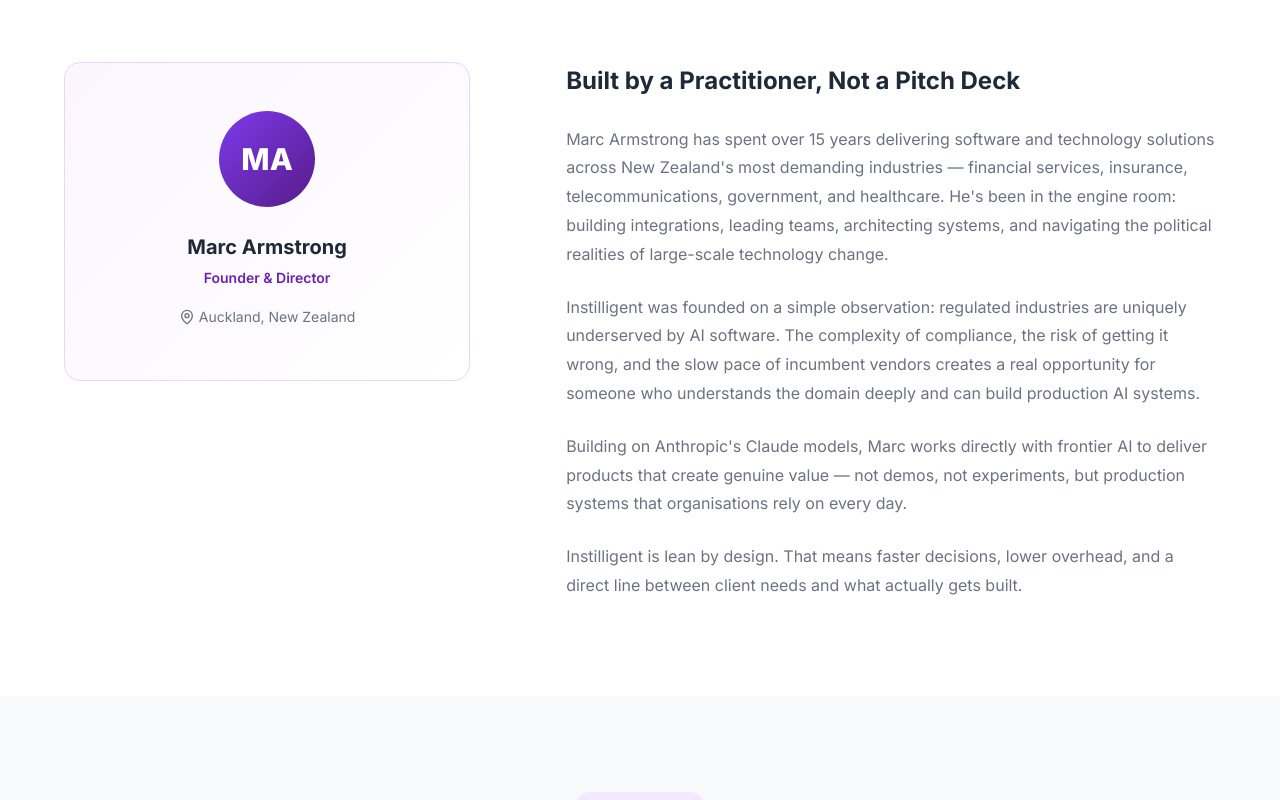
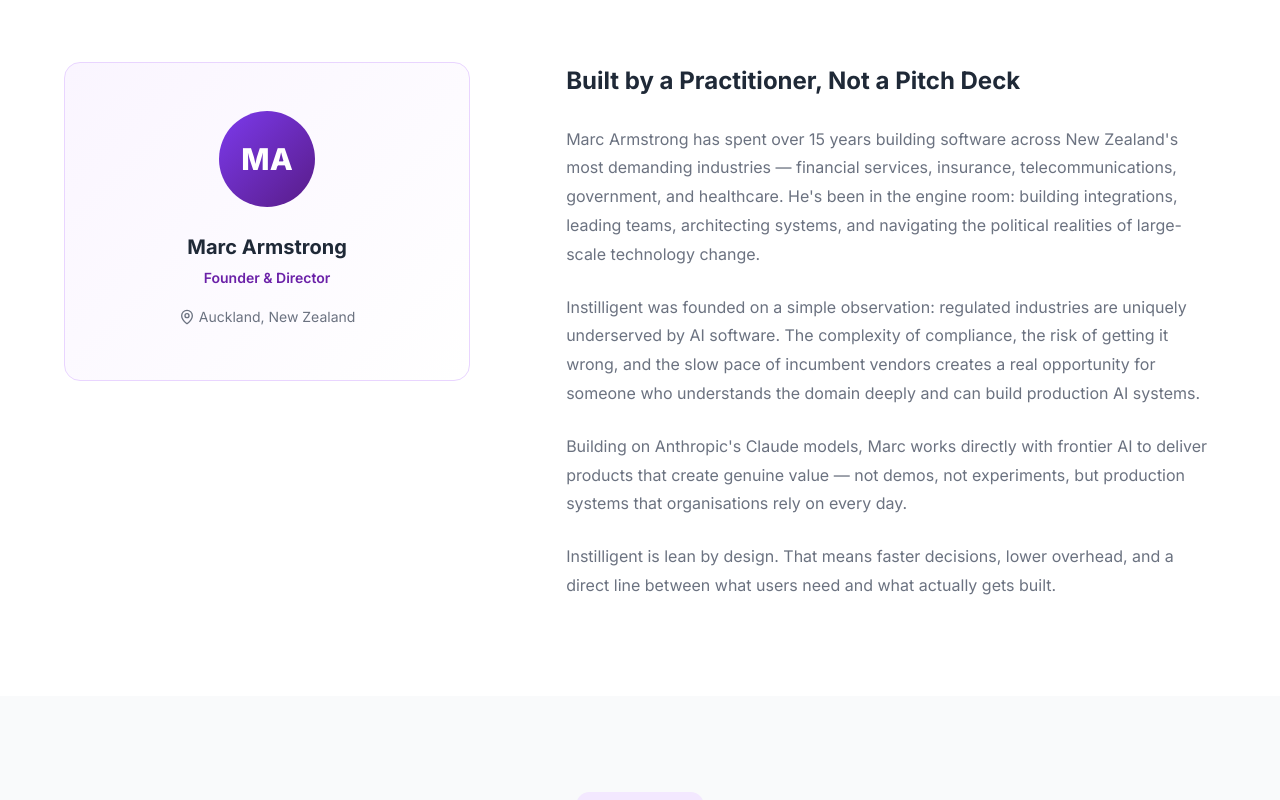
Before and after one commit to marc-2019/instilligent-website, a plain HTML site: page pages/about.html in a window 1280 px wide. Shown: the part 719-1519 px from the top of the page. Drawn offline with nearby package versions, Linux system fonts and the light colour scheme.

Commit message:
Remove residual services wording; add Search Console verification
- Homepage and About: 'delivering software and technology solutions' -> 'building software'
- Homepage tech stack: 'enterprise-grade AI solutions' -> 'AI products'
- About: 'client needs' -> 'what users need'
- Add google-site-verification meta tag and verification HTML file

Prepared ahead of the NVIDIA Inception application.

```diff
--- a/pages/about.html
+++ b/pages/about.html
@@ -410,10 +410,10 @@
                 </div>
                 <div class="founder-bio">
                     <h3>Built by a Practitioner, Not a Pitch Deck</h3>
-                    <p>Marc Armstrong has spent over 15 years delivering software and technology solutions across New Zealand's most demanding industries — financial services, insurance, telecommunications, government, and healthcare. He's been in the engine room: building integrations, leading teams, architecting systems, and navigating the political realities of large-scale technology change.</p>
+                    <p>Marc Armstrong has spent over 15 years building software across New Zealand's most demanding industries — financial services, insurance, telecommunications, government, and healthcare. He's been in the engine room: building integrations, leading teams, architecting systems, and navigating the political realities of large-scale technology change.</p>
                     <p>Instilligent was founded on a simple observation: regulated industries are uniquely underserved by AI software. The complexity of compliance, the risk of getting it wrong, and the slow pace of incumbent vendors creates a real opportunity for someone who understands the domain deeply and can build production AI systems.</p>
                     <p>Building on Anthropic's Claude models, Marc works directly with frontier AI to deliver products that create genuine value — not demos, not experiments, but production systems that organisations rely on every day.</p>
-                    <p>Instilligent is lean by design. That means faster decisions, lower overhead, and a direct line between client needs and what actually gets built.</p>
+                    <p>Instilligent is lean by design. That means faster decisions, lower overhead, and a direct line between what users need and what actually gets built.</p>
                 </div>
             </div>
         </div>
```
Also changed, not shown: google9896ae5a7c94f3f5.html (added, +1 -0 lines), index.html (+3 -2 lines).
